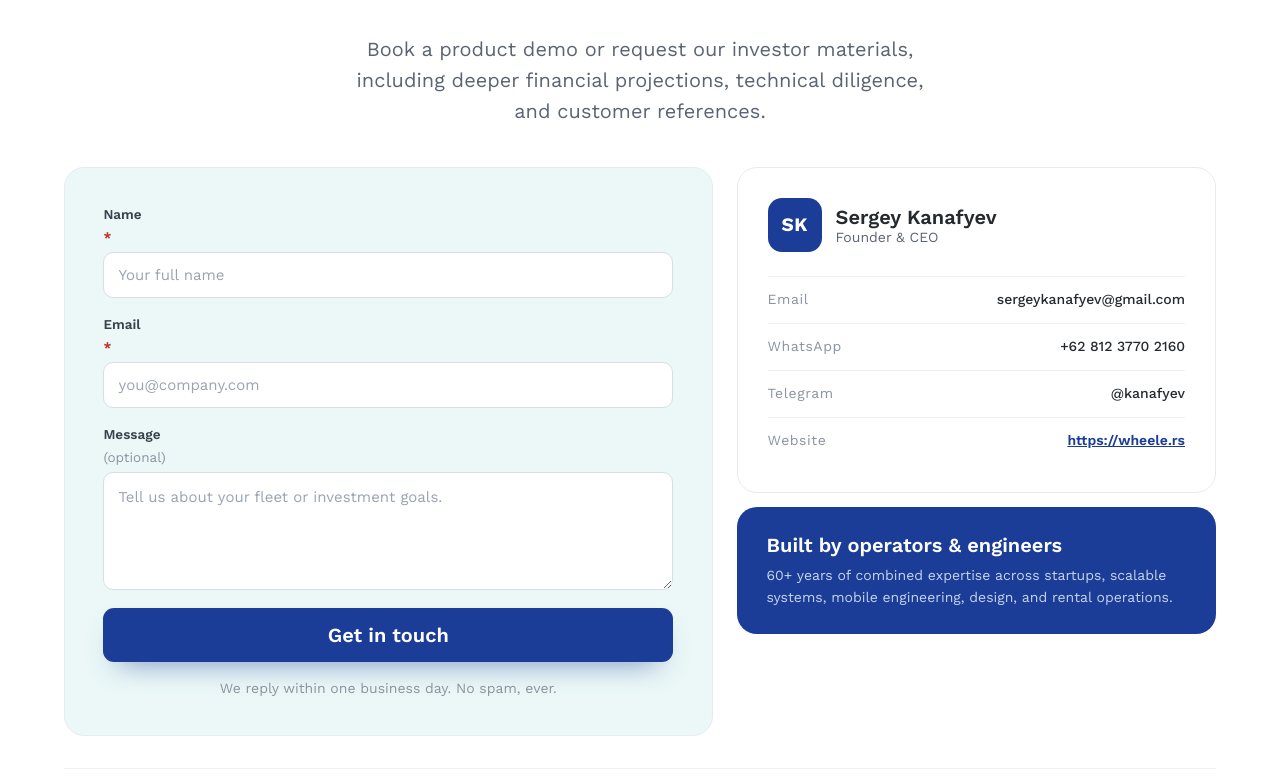
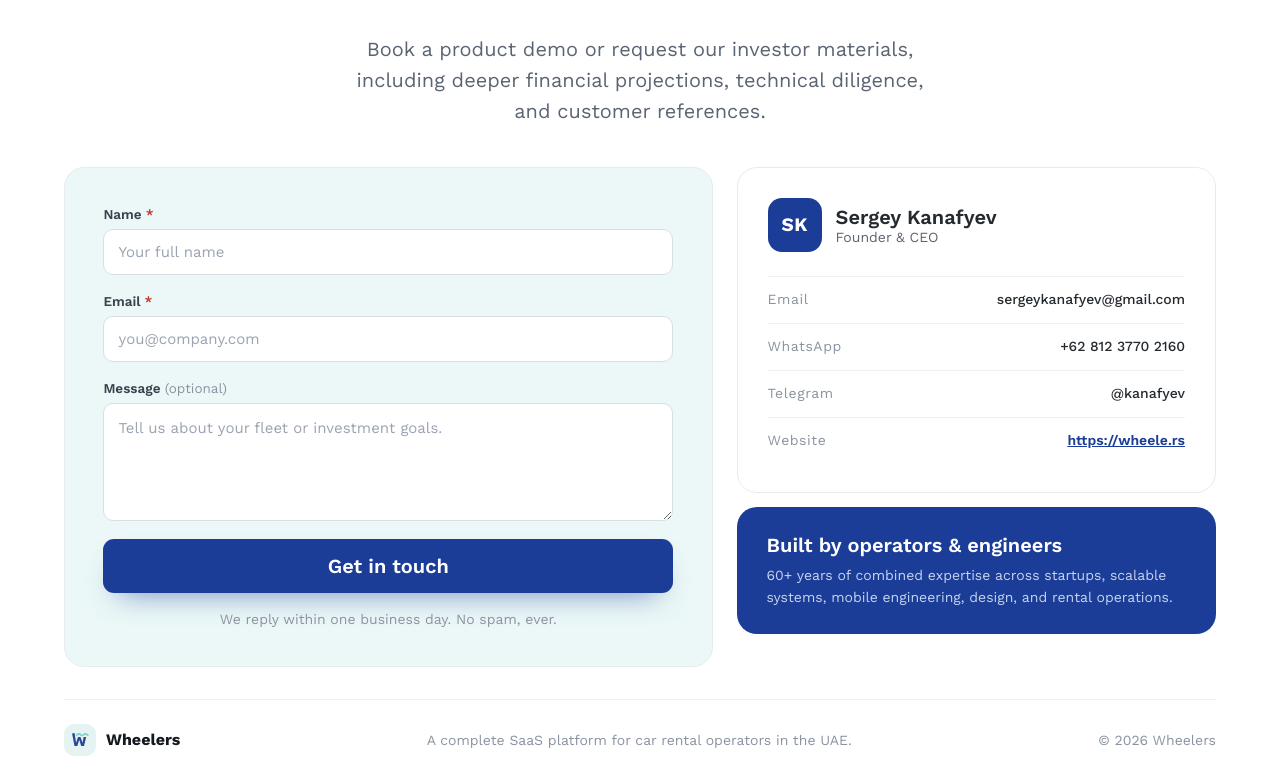
Before and after one commit to its-me/wheelers.landing, a FastAPI app: page / in a window 1280 px wide. Shown: the part 4605-5381 px from the top of the page. Run offline with FastAPI, Linux system fonts and the light colour scheme.

Commit message:
Fix asterisk and (optional) wrapping to same line as label text
Wrap label text + indicator in a <span> so they form a single flex
child in the column-direction label container.

Co-Authored-By: Claude Sonnet 4.6 <noreply@anthropic.com>

```diff
--- a/templates/index.html
+++ b/templates/index.html
@@ -282,13 +282,13 @@
         <!-- form / success -->
         <div style="background:var(--green-16);border:1px solid #e7ebf0;border-radius:20px;padding:clamp(26px,3vw,40px);">
           <form id="contactForm" style="display:flex;flex-direction:column;gap:18px;">
-            <label style="display:flex;flex-direction:column;gap:7px;font-size:13.5px;font-weight:600;color:#3a414d;">Name <span style="color:#c0392b;font-weight:700;">*</span>
+            <label style="display:flex;flex-direction:column;gap:7px;font-size:13.5px;font-weight:600;color:#3a414d;"><span>Name <span style="color:#c0392b;">*</span></span>
               <input type="text" name="name" required placeholder="Your full name" style="border:1px solid #d8dee6;border-radius:10px;padding:13px 14px;font-size:15px;color:#14181F;background:#fff;outline:none;font-weight:400;" />
             </label>
-            <label style="display:flex;flex-direction:column;gap:7px;font-size:13.5px;font-weight:600;color:#3a414d;">Email <span style="color:#c0392b;font-weight:700;">*</span>
+            <label style="display:flex;flex-direction:column;gap:7px;font-size:13.5px;font-weight:600;color:#3a414d;"><span>Email <span style="color:#c0392b;">*</span></span>
               <input type="email" name="email" required placeholder="you@company.com" style="border:1px solid #d8dee6;border-radius:10px;padding:13px 14px;font-size:15px;color:#14181F;background:#fff;outline:none;font-weight:400;" />
             </label>
-            <label style="display:flex;flex-direction:column;gap:7px;font-size:13.5px;font-weight:600;color:#3a414d;">Message <span style="font-weight:400;color:#8a93a0;">(optional)</span>
+            <label style="display:flex;flex-direction:column;gap:7px;font-size:13.5px;font-weight:600;color:#3a414d;"><span>Message <span style="font-weight:400;color:#8a93a0;">(optional)</span></span>
               <textarea name="message" rows="4" placeholder="Tell us about your fleet or investment goals." style="border:1px solid #d8dee6;border-radius:10px;padding:13px 14px;font-size:15px;color:#14181F;background:#fff;outline:none;resize:vertical;font-weight:400;line-height:1.5;"></textarea>
             </label>
             <button type="submit" id="submitBtn" style="background:var(--blue);color:#fff;border:none;border-radius:11px;padding:15px;font-weight:600;font-size:20px;cursor:pointer;box-shadow:0 14px 30px -16px rgba(27,61,151,0.7);">Get in touch</button>
```
